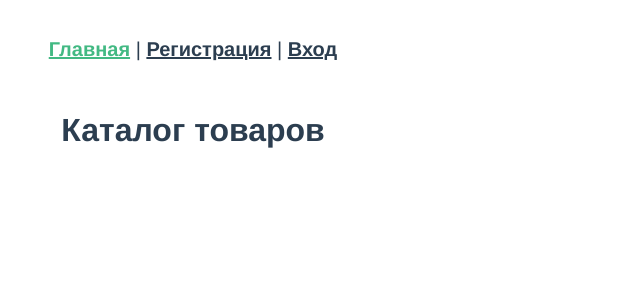
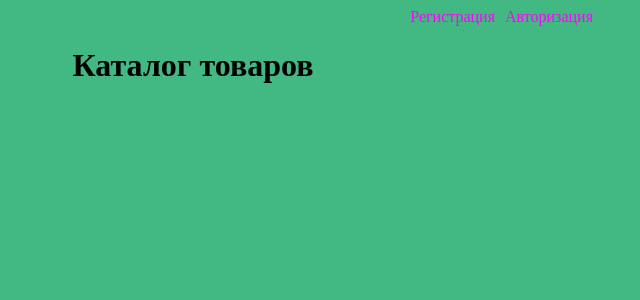
Before and after one commit to gr421nidan/CLI_project, a Vue app: page / in a window 1280 px wide. Shown: the top 300 px of the page, without its empty margins (447-1087 px from the left). Built offline with nearby package versions, Linux system fonts and the light colour scheme.

Commit message:
Update HomeView.vue

```diff
--- a/src/views/HomeView.vue
+++ b/src/views/HomeView.vue
@@ -1,81 +1,57 @@
+
 <template>
-  <div class="home">
-
-      <nav>
-        <router-link to="/">Главная</router-link> |
-        <span v-if="!isAuthenticated">
-          <router-link to="/registration">Регистрация</router-link> |
-          <router-link to="/login">Вход</router-link>
-        </span>
-        <span v-if="isAuthenticated">
-          <router-link to="/" @click="logout">Выход</router-link> |
-          <router-link to="/cart">Корзина</router-link> |
-          <!--    <router-link to="/myorders">Мои заказы</router-link>-->
-        </span>
-      </nav>
+  <div class="home-container">
+    <!-- Кнопки регистрации и авторизации -->
+    <div class="auth-buttons" v-if="!isAuthenticated">
+      <router-link to="/registration" class="auth-button">Регистрация</router-link>
+      <router-link to="/login" class="auth-button" >Авторизация</router-link>
+    </div>
+    <!-- Никнейм и кнопка выхода -->
+    <div v-else class="user-info">
+      <button  @click="logout" class="logout-button">Выход</button>
+    </div>
 
     <div>
       <h1 class="catalog" @click="getProduct">Каталог товаров</h1>
       <div class="ag-format-container">
       </div>
       <div class="ag-courses_item" v-for="product in products" :key="product.id">
-        <span class="ag-courses-item_link">
+
         <div class="ag-courses-item_bg"></div>
 
         <div class="title">
-            {{ product.name }}
+          Название: {{ product.name }}
         </div>
 
         <div class="ag-courses-item_date-box">
             <span class="description">
-            {{ product.description }}
+            Описание: {{ product.description }}
           </span>
           <p class="price">
-            {{ product.price }}руб.
+            Цена: {{ product.price }}руб.
           </p>
           <button  v-if="isAuthenticated" @click="addToCart(product)" type="submit" class="btn">В корзину</button>
           <button  v-if="!isAuthenticated" type="submit" class="btn"><router-link  to="/login" class="btn_cart_link">В корзину</router-link></button>
         </div>
-        </span>
+
       </div>
     </div>
   </div>
 </template>
 
+
 <script>
-// @ is an alias to /src
-
-
+import {auth} from '../components/UserLogin.vue'
 export default {
   name: 'HomeView',
   data() {
     return {
       products: [],
       productsInCart: []
-    }
-
+    };
   },
-  methods:{
-    async getProduct(){
-      const url = "https://jurapro.bhuser.ru/api-shop/products";
-      const response = await fetch(url,{
-        method: 'GET',
-            headers: {
-          'Content-Type': 'application/json',
-        },
-
-      });
-      if (response.ok) {
-        const result = await response.json();
-        this.products = result.data
-        console.log('Result: ', result)
-      } else {
-        this.error = "Ошибка";
-        console.error(this.error);
-      }
-
-
-    },
+  methods: {
+    // Добавление товара в корзину (для демонстрации)
     async addToCart(product) {
       const productId = product.id;
       const url = `https://jurapro.bhuser.ru/api-shop/cart/${productId}`;
@@ -108,10 +84,30 @@ export default {
       // Функция для проверки идентичности товаров
       return item1.id === item2.id && item1.name === item2.name && item1.description === item2.description && item1.price === item2.price;
     },
-
-    logout(){
+    // Выход из аккаунта
+    logout() {
       localStorage.removeItem('userToken');
       this.$router.push('/');
+    },
+
+    async getProduct(){
+      const url = "https://jurapro.bhuser.ru/api-shop/products";
+      const response = await fetch(url,{
+        method: 'GET',
+        headers: {
+          'Content-Type': 'application/json',
+        },
+
+      })
+      if (response.ok) {
+        const result = await response.json();
+        this.products = result.data
+        console.log('Result: ', result)
+      } else {
+        this.error = "Ошибка";
+        console.error(this.error);
+      }
+
 
     }
   },
@@ -120,174 +116,60 @@ export default {
       return !!localStorage.getItem('userToken');
     }
   }
-
-}
+};
 </script>
 
 <style>
-*{
-  font-size: 20px;
+.ag-courses_item{
+  border: 1px solid fuchsia;
+  padding: 10px;
+  margin-bottom: 15px;
+  margin-left: 50px;
 }
-
-#app {
-  font-family: Avenir, Helvetica, Arial, sans-serif;
-  -webkit-font-smoothing: antialiased;
-  -moz-osx-font-smoothing: grayscale;
-  text-align: center;
-  color: #2c3e50;
-
-}
-.catalog{
-  cursor: pointer;
-}
-nav {
-  padding: 30px;
-}
-
-nav a {
-  font-weight: bold;
-  color: #2c3e50;
-
-}
-
-nav a.router-link-exact-active {
-  color: #42b983;
+body{
+  background-color: #42b983;
 }
 
 
-.nav{
-  display: flex;
-  flex-direction: row;
+h1{
+  text-align: center;
 }
-.btn {
-  background-color: #42b983;
-  border-radius: 5px;
-  color: #FFF;
-  display: block;
-  padding: 10px;
-  text-align: center;
-  text-decoration: none;
-  text-transform: capitalize;
-  width: 100%;
-  transition: box-shadow .3s ease-in-out,
-  transform .3s ease-in-out;
-  outline: none;
-}
-h1{
-  font-size: 32px;
-}
-.btn:hover {
-  box-shadow: 0 5px 10px rgba(0,0,0,.3);
-  transform: translateY(-2px);
-}
-.ag-format-container {
-  width: 1142px;
+.home-container {
+  max-width: 800px;
   margin: 0 auto;
 }
-.ag-courses_item {
-  -ms-flex-preferred-size: calc(33.33333% - 30px);
-  flex-basis: calc(33.33333% - 30px);
 
-  margin: 0 15px 30px;
-
-  overflow: hidden;
-
-  border-radius: 28px;
-}
-.ag-courses-item_link {
-  display: block;
-  padding: 30px 20px;
-  background-color: #192a56;
-
-  overflow: hidden;
-  position: relative;
-}
-.ag-courses-item_link:hover,
-.ag-courses-item_link:hover .description{
-  text-decoration: none;
-  color: #FFF;
-}
-.ag-courses-item_link:hover .ag-courses-item_bg {
-  -webkit-transform: scale(10);
-  -ms-transform: scale(10);
-  transform: scale(10);
-}
-.title {
-  min-height: 87px;
-  margin: 0 0 25px;
-  overflow: hidden;
-  font-weight: bold;
-  font-size: 30px;
-  color: #FFF;
-  z-index: 2;
-  position: relative;
-}
-.ag-courses-item_date-box {
-  font-size: 18px;
-  color: #FFF;
-  z-index: 2;
-  position: relative;
-
-}
-.description {
-  font-weight: bold;
-  -webkit-transition: color .5s ease;
-  -o-transition: color .5s ease;
-  transition: color .5s ease
-}
-.price {
-  font-weight: bold;
-  -webkit-transition: color .5s ease;
-  -o-transition: color .5s ease;
-  transition: color .5s ease
-}
-.ag-courses-item_bg {
-  height: 128px;
-  width: 128px;
-  background-color: #42b983;
-  z-index: 1;
-  position: absolute;
-  top: -75px;
-  right: -75px;
-  border-radius: 50%;
-  -webkit-transition: all .5s ease;
-  -o-transition: all .5s ease;
-  transition: all .5s ease;
-}
-@media only screen and (max-width: 979px) {
-  .ag-courses_item {
-    -ms-flex-preferred-size: calc(50% - 30px);
-    flex-basis: calc(50% - 30px);
-  }
-  .title {
-    font-size: 24px;
-  }
+.auth-buttons {
+  display: flex;
+  justify-content: flex-end;
+  margin-bottom: 20px;
 }
 
-@media only screen and (max-width: 767px) {
-  .ag-format-container {
-    width: 96%;
+.auth-button {
+  margin-left: 10px;
+  text-decoration: none;
+  color: fuchsia;
 }
 
+.auth-button:hover {
+  text-decoration: underline;
 }
-@media only screen and (max-width: 639px) {
-  .ag-courses_item {
-    -ms-flex-preferred-size: 100%;
-    flex-basis: 100%;
+
+
+
+.add-to-cart-button,
+.logout-button {
+  background-color: fuchsia;
+  color: white;
+  padding: 8px 16px;
+  border: none;
+  border-radius: 4px;
+  cursor: pointer;
 }
-  .title {
-    min-height: 72px;
-    font-size: 24px;
+
+.add-to-cart-button:hover,
+.logout-button:hover {
+  background-color: red;
 }
-  .ag-courses-item_link {
-    padding: 22px 40px;
-  }
-  .ag-courses-item_date-box {
-    font-size: 16px;
-  }
-}
-.btn_cart_link{
-  text-decoration: none;
-  color: white;
-}
+
 </style>
```
Lines whose indentation alone changed are shown as unchanged.
